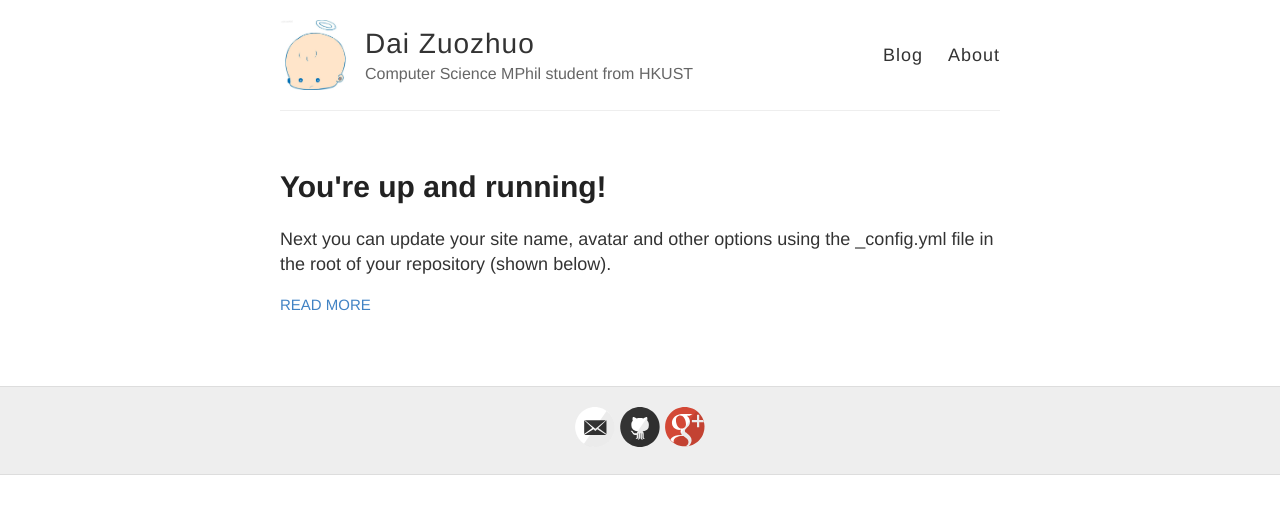
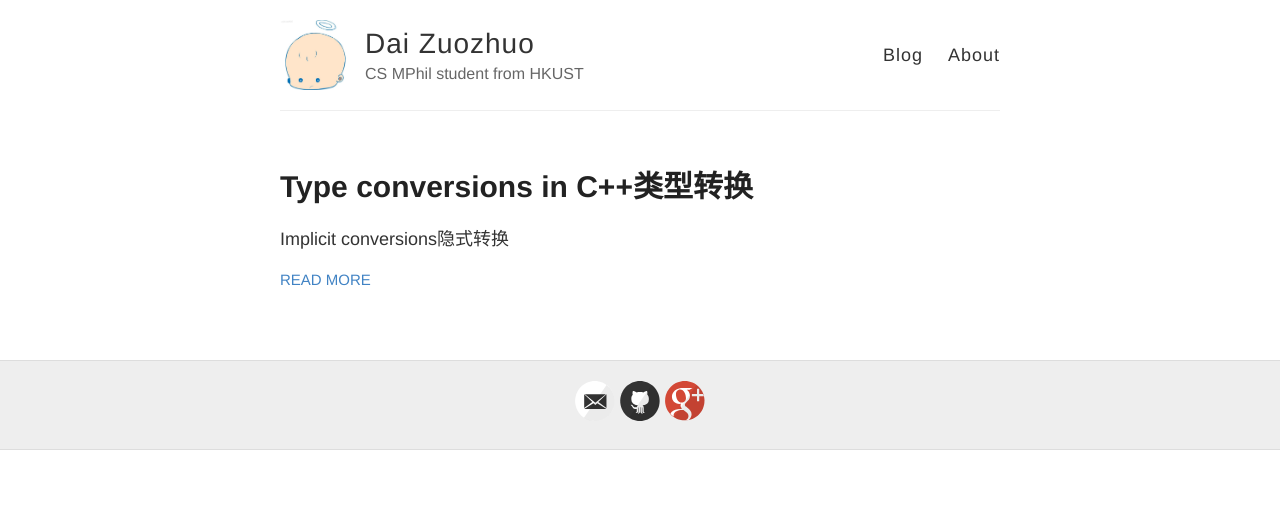
Before and after one commit to 2892931976/daizuozhuo.github.io, a Jekyll site: the page built from index.html, in a window 1280 px wide. Shown: the top 514 px of the page. Built offline with Jekyll 4.4.1, drawn with Linux system fonts in a browser that asks for light colours; Markdown is read by kramdown in place of the engine named in the settings; some of the changed lines change nothing that is shown.

Commit message:
type-conversions-in-c++

```diff
--- a/_config.yml
+++ b/_config.yml
@@ -6,7 +6,7 @@
 name: Dai Zuozhuo
 
 # Short bio or description (displayed in the header)
-description: Computer Science MPhil student from HKUST
+description: CS MPhil student from HKUST
 
 # URL of your avatar or profile pic (you could use your GitHub profile pic)
 avatar: /images/touxiang.jpg
@@ -41,7 +41,7 @@ google_analytics:
 
 # Your website URL (e.g. http://barryclark.github.io or http://www.barryclark.co)
 # Used for Sitemap.xml and your RSS feed
-url: www.zuozhuo.info
+url: http://daizuozhuo.github.io
 
 # If you're hosting your site at a Project repository on GitHub pages
 # (http://yourusername.github.io/repository-name)
--- /dev/null
+++ b/_posts/2014-10-8-type-conversions-in-c++.md
@@ -0,0 +1,40 @@
+---
+layout: post
+title: Type conversions in C++类型转换
+---
+
+Implicit conversions隐式转换
+
+* 可以在基本类型之间自由转换；
+* 可以把任何类型的pointer转换为void pointer；
+* 可以将子类pointer转换为基类pointer;
+* 会产生warning
+
+static_cast静态转换
+
+* 类似于implicit cast
+* 可以在子类基类pointer之间自由转换
+* 没有运行时检查
+
+dynamic_cast动态转换
+
+* 一般用于polymorphism
+* 会检查pointer是否指向valid object
+* reinterpret_cast
+* 可以在任意类型pointer之间进行转换
+* 没有检查，非常危险
+
+const_cast
+
+* 可以在const 和 non const pointer 之间转换
+
+C style cast
+
+* (type) val 或 type(val), 按照以下优先顺序转换：
+
+const_cast
+
+* static_cast (though ignoring access restrictions
+* static_cast (see above), then const_cast
+* reinterpret_cast
+* reinterpret_cast, then const_cast
--- a/_posts/2014-3-3-Hello-World.md
+++ /dev/null
@@ -1,10 +0,0 @@
----
-layout: post
-title: You're up and running!
----
-
-Next you can update your site name, avatar and other options using the _config.yml file in the root of your repository (shown below).
-
-![_config.yml]({{ site.baseurl }}/images/config.png)
-
-The easiest way to make your first post is to edit this one. Go into /_posts/ and update the Hello World markdown file. For more instructions head over to the [Jekyll Now repository](https://github.com/barryclark/jekyll-now) on GitHub.
```
